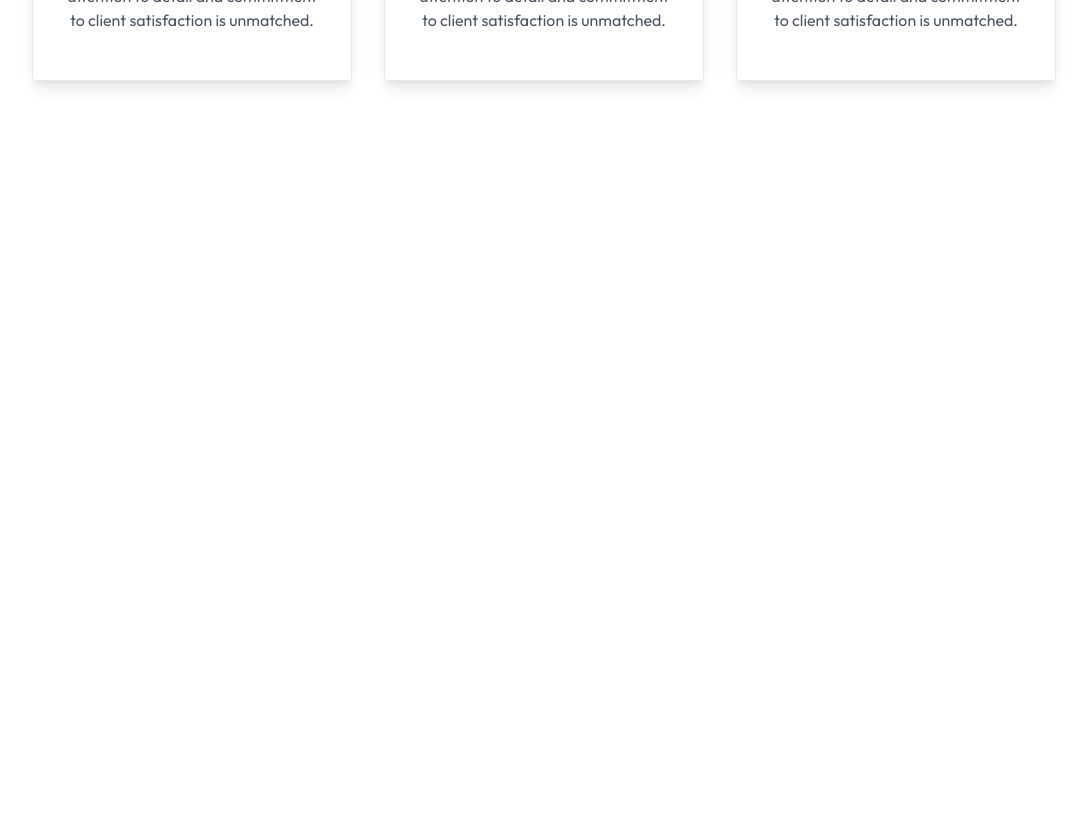
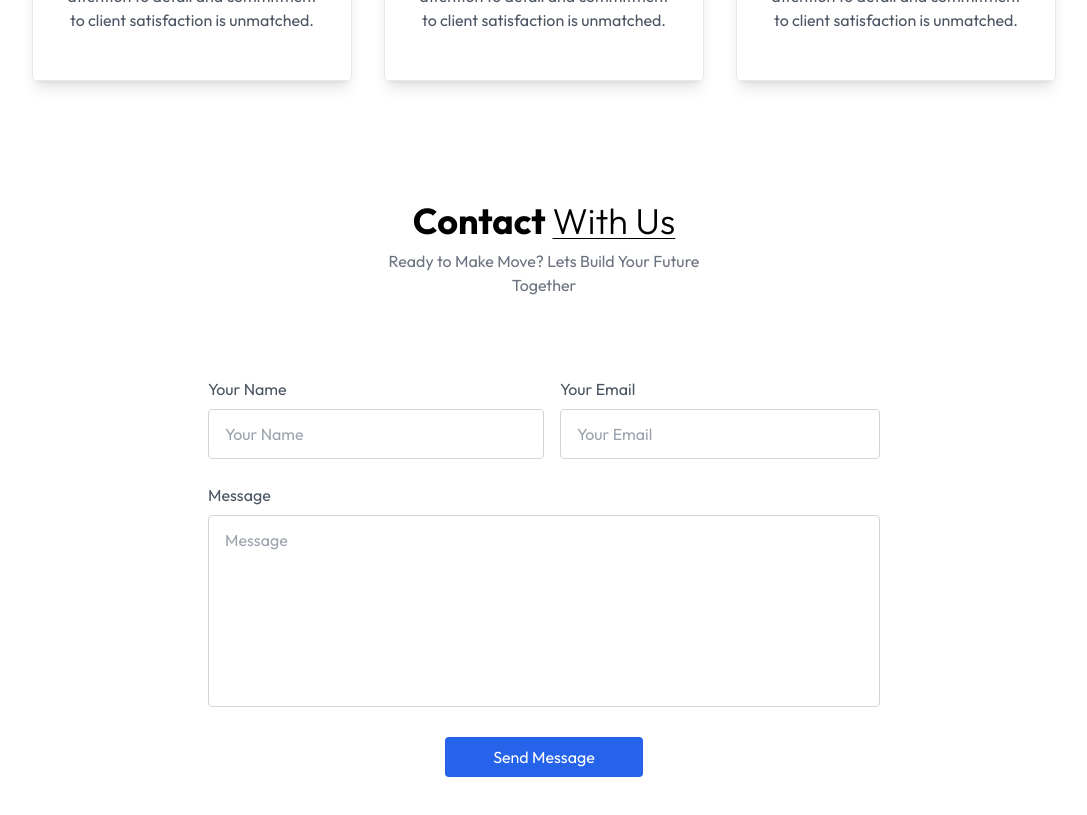
Before and after one commit to omidkhatibi1234/Real-Estate, a React (Vite) app: page / in a window 1280 px wide. Shown: the part 2960-3775 px from the top of the page, without its empty margins (96-1183 px from the left). Before the commit the page ends 3081 px from the top, so only its background shows below. Built offline with nearby package versions, Linux system fonts and the light colour scheme.

Commit message:
created Contact section & maked functionality to user to send Email

```diff
--- a/index.html
+++ b/index.html
@@ -1,5 +1,5 @@
 <!DOCTYPE html>
-<html lang="en">
+<html lang="en" class="scroll-smooth">
   <head>
     <meta charset="UTF-8" />
     <link rel="icon" type="image/svg+xml" href="/favicon.svg" />
--- a/package.json
+++ b/package.json
@@ -11,7 +11,8 @@
   },
   "dependencies": {
     "react": "^18.3.1",
-    "react-dom": "^18.3.1"
+    "react-dom": "^18.3.1",
+    "react-toastify": "^10.0.6"
   },
   "devDependencies": {
     "@eslint/js": "^9.13.0",
--- a/src/App.jsx
+++ b/src/App.jsx
@@ -1,4 +1,8 @@
+import { ToastContainer } from "react-toastify";
+import "react-toastify/dist/ReactToastify.css";
+
 import About from "./components/About";
+import Contact from "./components/Contact";
 import Header from "./components/Header";
 import Projects from "./components/Projects";
 import Testimonails from "./components/Testimonails";
@@ -6,10 +10,12 @@
 const App = () => {
   return (
     <div className="w-full overflow-hidden">
+      <ToastContainer />
       <Header />
       <About />
       <Projects />
       <Testimonails />
+      <Contact />
     </div>
   );
 };
--- /dev/null
+++ b/src/components/Contact.jsx
@@ -0,0 +1,88 @@
+import { useState } from "react";
+import { toast } from "react-toastify";
+
+const Contact = () => {
+  const [result, setResult] = useState("");
+
+  const onSubmit = async (event) => {
+    event.preventDefault();
+    setResult("Sending....");
+    const formData = new FormData(event.target);
+
+    formData.append("access_key", "43db64f9-7630-453b-9d93-23fe98a726e9");
+
+    const response = await fetch("https://api.web3forms.com/submit", {
+      method: "POST",
+      body: formData,
+    });
+
+    const data = await response.json();
+
+    if (data.success) {
+      setResult("");
+      toast.success("Form Submitted Successfully");
+      event.target.reset();
+    } else {
+      console.log("Error", data);
+      toast.error(data.message);
+      setResult("");
+    }
+  };
+  return (
+    <div
+      className="text-center p-6 py-20 lg:px-32 w-full overflow-hidden"
+      id="Contact"
+    >
+      <h1 className="text-2xl sm:text-4xl font-bold mb-2 text-center">
+        Contact{" "}
+        <span className="underline underline-offset-4 decoration-1 under font-light">
+          With Us
+        </span>
+      </h1>
+      <p className="text-center text-gray-500 mb-12 max-w-80 mx-auto">
+        Ready to Make Move? Lets Build Your Future Together
+      </p>
+      <form
+        onSubmit={onSubmit}
+        className="max-w-2xl mx-auto text-gray-600 pt-8"
+      >
+        <div className="flex flex-wrap">
+          <div className="w-full md:w-1/2 text-left">
+            Your Name
+            <input
+              className="w-full border border-gray-300 rounded py-3 px-4 mt-2"
+              type="text"
+              placeholder="Your Name"
+              name="name"
+              required
+            />
+          </div>
+          <div className="w-full md:w-1/2 text-left md:pl-4">
+            Your Email
+            <input
+              className="w-full border border-gray-300 rounded py-3 px-4 mt-2"
+              type="email"
+              placeholder="Your Email"
+              name="email"
+              required
+            />
+          </div>
+        </div>
+        <div className="my-6 text-left">
+          Message
+          <textarea
+            className="w-full border border-gray-300 rounded py-3 px-4 mt-2 h-48 resize-none "
+            name="Message"
+            placeholder="Message"
+            required
+          ></textarea>
+        </div>
+        <button className="bg-blue-600 text-white py-2 px-12 mb-10 rounded">
+          {result ? result : "Send Message"}
+        </button>
+      </form>
+    </div>
+  );
+};
+
+export default Contact;
```
Also changed, not shown: 1 other file (tests, documents, lock files or other folders).
